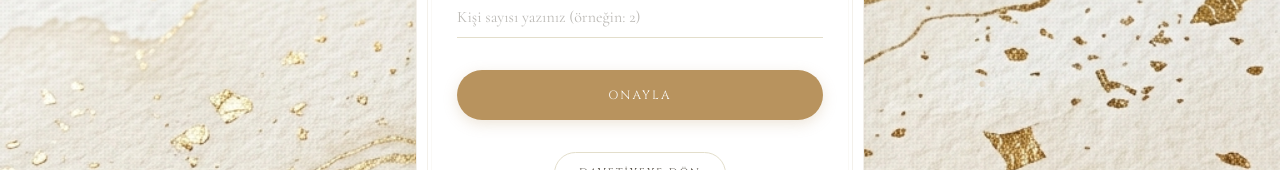
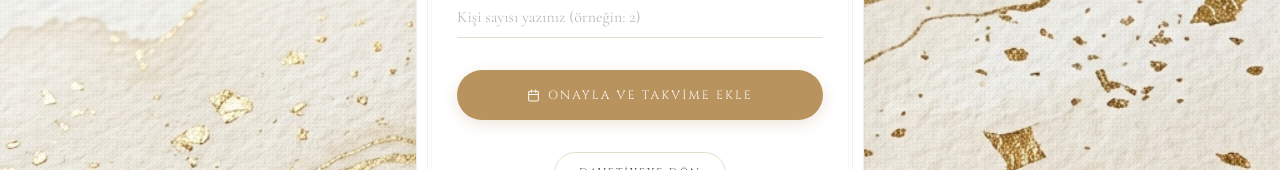
Before and after one commit to alperentagmann/ahmet-nesrin-nisan, a Next.js app: page /invite/rsvp in a window 1280 px wide. Both pictures are taken after a click on the button "Evet". Shown: the part 566-736 px from the top of the page. Built offline with nearby package versions, Linux system fonts and the light colour scheme.

Commit message:
ux: LCV onay butonu katilim durumuna gore degisiyor - Onayla ve Takvime Ekle

```diff
--- a/app/invite/rsvp/page.tsx
+++ b/app/invite/rsvp/page.tsx
@@ -332,9 +332,23 @@ export default function RsvpPage() {
           <button
             type="submit"
             disabled={status === "submitting"}
-            className="w-full font-display text-[12px] tracking-[0.18em] uppercase bg-olive text-cream rounded-full px-6 py-4 hover:bg-olive-deep transition-colors duration-300 disabled:opacity-60 cursor-pointer shadow-[0_4px_14px_rgba(197,168,128,0.2)] btn-glow-pulse"
+            className="w-full font-display text-[12px] tracking-[0.18em] uppercase bg-olive text-cream rounded-full px-6 py-4 hover:bg-olive-deep transition-colors duration-300 disabled:opacity-60 cursor-pointer shadow-[0_4px_14px_rgba(197,168,128,0.2)] btn-glow-pulse flex items-center justify-center gap-2"
           >
-            {status === "submitting" ? "Gönderiliyor…" : "Onayla"}
+            {status === "submitting" ? (
+              "Gönderiliyor…"
+            ) : choice === "yes" ? (
+              <>
+                <svg width="13" height="13" viewBox="0 0 24 24" fill="none" stroke="currentColor" strokeWidth="2" strokeLinecap="round" strokeLinejoin="round">
+                  <rect x="3" y="4" width="18" height="18" rx="2" ry="2"/>
+                  <line x1="16" y1="2" x2="16" y2="6"/>
+                  <line x1="8" y1="2" x2="8" y2="6"/>
+                  <line x1="3" y1="10" x2="21" y2="10"/>
+                </svg>
+                Onayla ve Takvime Ekle
+              </>
+            ) : (
+              "Onayla"
+            )}
           </button>
 
           <Link
```
